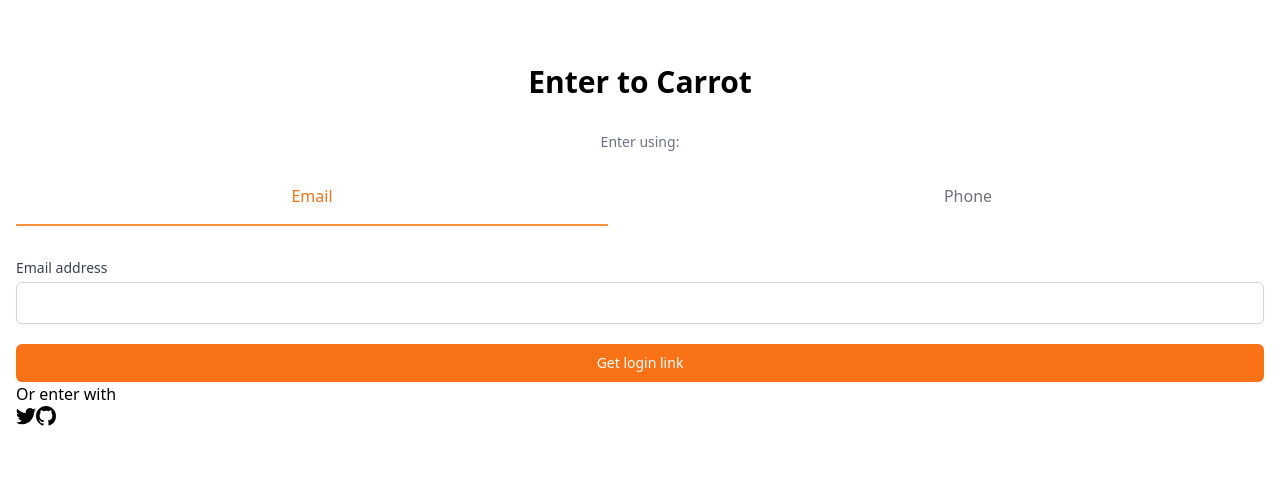
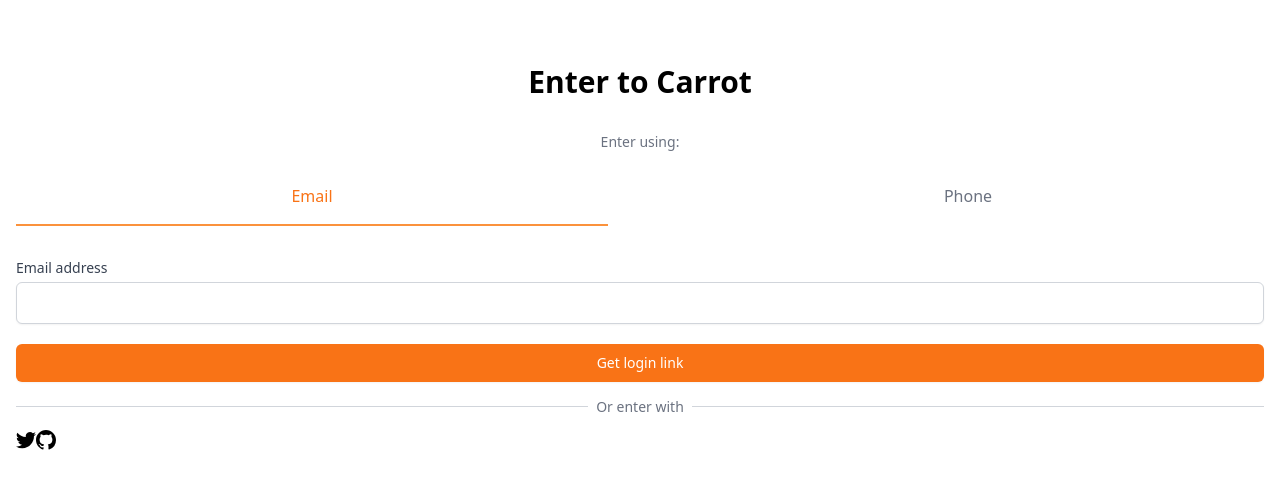
Before and after one commit to kubby159/carrot-market, a Next.js app: page /enter in a window 1280 px wide. Shown: the top 488 px of the page. Built offline with nearby package versions, Linux system fonts and the light colour scheme.

Commit message:
[tailwind] division line

```diff
--- a/pages/enter.tsx
+++ b/pages/enter.tsx
@@ -71,11 +71,13 @@
             {method === "phone" ? "Get one-time password" : null}
           </button>
         </form>
-        <div>
-          <div>
-            <div />
-            <div>
-              <span>Or enter with</span>
+        <div className="mt-6">
+          <div className="relative">
+            <div className="absolute w-full border-t border-gray-300" />
+            <div className="relative -top-3 text-center">
+              <span className="bg-white px-2 text-sm text-gray-500">
+                Or enter with
+              </span>
             </div>
           </div>
           <div>
```
